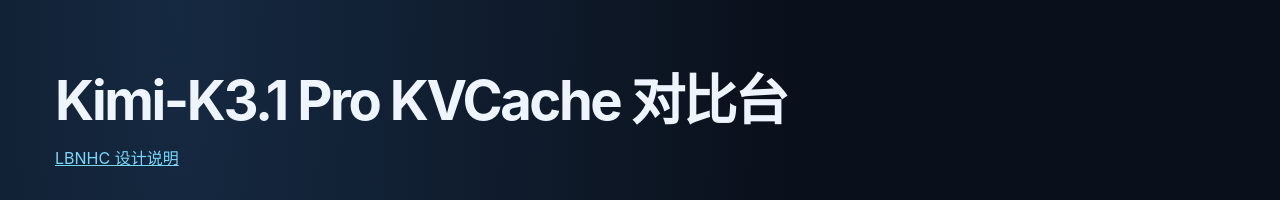
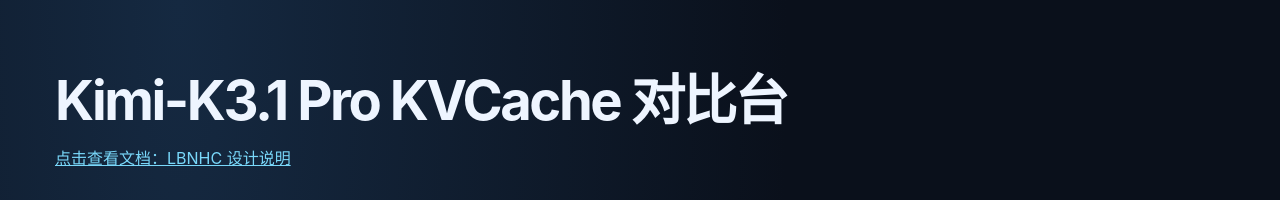
Before and after one commit to Dawn952/kvcache-analysis, a plain HTML site: page index.html in a window 1280 px wide. Shown: the top 200 px of the page. Drawn offline with Linux system fonts and the light colour scheme.

Commit message:
Label the LBNHC documentation link explicitly

```diff
--- a/index.html
+++ b/index.html
@@ -7,7 +7,7 @@
 <main class="comparison-page">
   <header>
     <h1 id="page-title">Kimi-K3.1 Pro KVCache 对比台</h1>
-    <a href="lbnhc.html">LBNHC 设计说明</a>
+    <a href="lbnhc.html">点击查看文档：LBNHC 设计说明</a>
   </header>
 
   <section aria-labelledby="settings-title">
```
